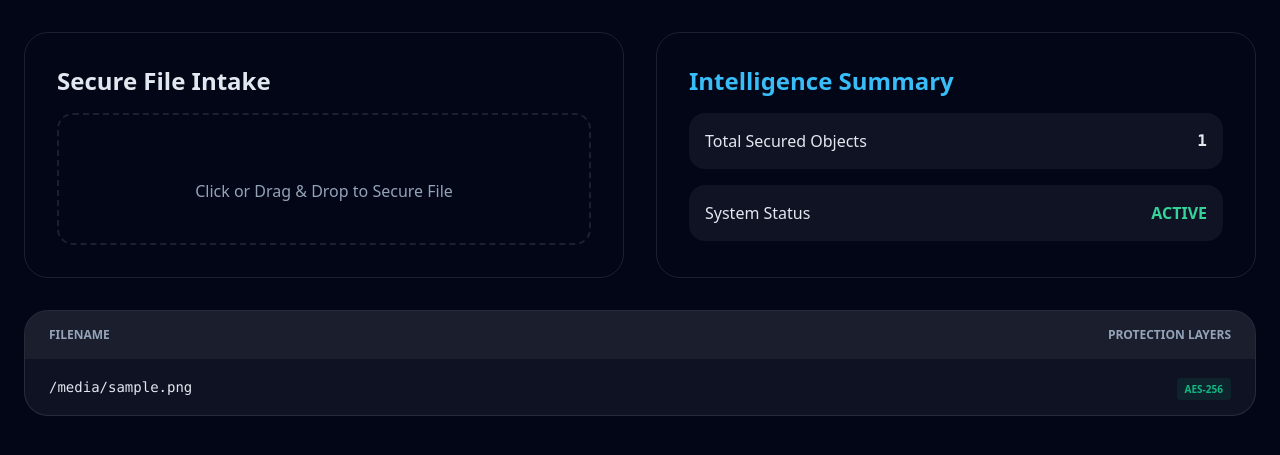
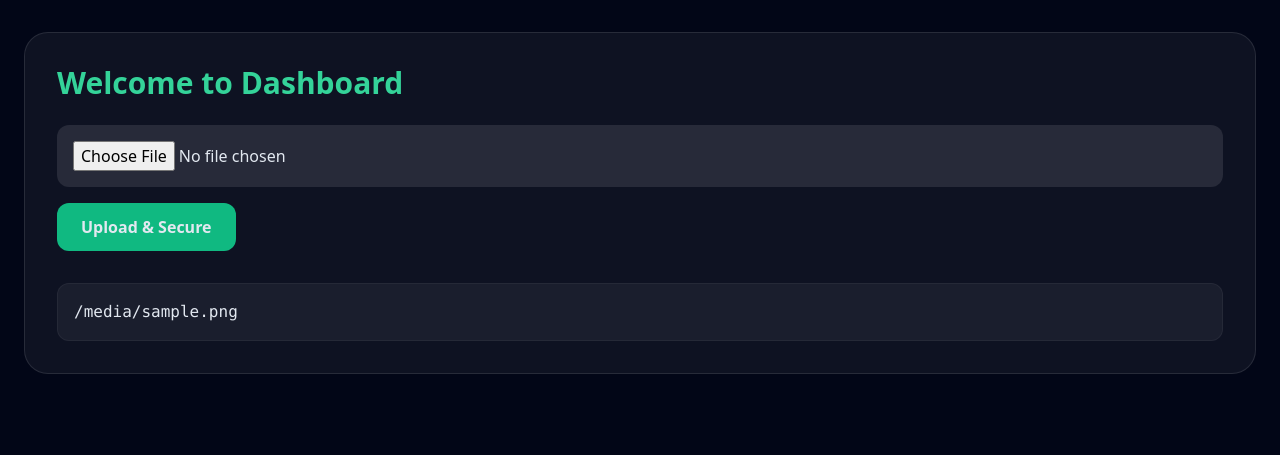
Before and after one commit to ankit18006/Smart-Secure-File-Intelligence-System--SSFI-, a Flask app: template templates/dashboard.html in a window 1280 px wide. Shown: the part 61-516 px from the top of the page. Run offline with Flask 3, Linux system fonts and the light colour scheme; the template is opened without the code that fills it: most values are stand-ins (such as "Sample title", 1, 10 or a date in 2020); some libraries are stand-ins or nearby versions.

Commit message:
Update dashboard.html

```diff
--- a/templates/dashboard.html
+++ b/templates/dashboard.html
@@ -1,53 +1,15 @@
 {% extends "base.html" %}
 {% block content %}
-
-<div class="space-y-8">
-<div class="grid grid-cols-1 md:grid-cols-2 gap-8">
-<div class="glass-card p-8 rounded-3xl border border-white/10">
-<h2 class="text-2xl font-bold mb-4">Secure File Intake</h2>
-<form action="/upload" method="POST" enctype="multipart/form-data" class="space-y-4">
-<div class="border-2 border-dashed border-white/10 rounded-2xl p-10 text-center hover:border-emerald-500/50 transition relative">
-<input type="file" name="file" class="absolute inset-0 w-full h-full opacity-0 cursor-pointer" onchange="this.form.submit()">
-<i class="fas fa-file-shield text-5xl text-emerald-500 mb-4"></i>
-<p class="text-slate-400">Click or Drag & Drop to Secure File</p>
-</div>
-</form>
-</div>
-
-    <div class="glass-card p-8 rounded-3xl border border-white/10">
-        <h2 class="text-2xl font-bold mb-4 text-sky-400">Intelligence Summary</h2>
-        <div class="space-y-4">
-            <div class="flex justify-between p-4 bg-white/5 rounded-2xl">
-                <span>Total Secured Objects</span>
-                <span class="font-mono font-bold">{{ files|length }}</span>
-            </div>
-            <div class="flex justify-between p-4 bg-white/5 rounded-2xl">
-                <span>System Status</span>
-                <span class="text-emerald-400 font-bold">ACTIVE</span>
-            </div>
-        </div>
+<div class="p-8 bg-white/5 rounded-3xl border border-white/10">
+    <h2 class="text-3xl font-bold mb-6 text-emerald-400">Welcome to Dashboard</h2>
+    <form action="/upload" method="POST" enctype="multipart/form-data" class="mb-8">
+        <input type="file" name="file" class="bg-white/10 p-4 rounded-xl mb-4 block w-full">
+        <button type="submit" class="bg-emerald-500 px-6 py-3 rounded-xl font-bold">Upload & Secure</button>
+    </form>
+    <div class="space-y-2">
+        {% for file in files %}
+        <div class="p-4 bg-white/5 rounded-xl border border-white/5 font-mono">{{ file }}</div>
+        {% endfor %}
     </div>
 </div>
-
-<div class="bg-white/5 rounded-3xl border border-white/10 overflow-hidden">
-    <table class="w-full text-left">
-        <thead class="bg-white/5 text-slate-400 text-xs font-bold uppercase">
-            <tr>
-                <th class="px-6 py-4">Filename</th>
-                <th class="px-6 py-4 text-right">Protection Layers</th>
-            </tr>
-        </thead>
-        <tbody class="divide-y divide-white/5">
-            {% for file in files %}
-            <tr class="hover:bg-white/[0.02] transition">
-                <td class="px-6 py-4 font-mono text-sm">{{ file }}</td>
-                <td class="px-6 py-4 text-right">
-                    <span class="bg-emerald-500/10 text-emerald-500 text-[10px] font-black px-2 py-1 rounded">AES-256</span>
-                </td>
-            </tr>
-            {% endfor %}
-        </tbody>
-    </table>
-</div>
-</div>
 {% endblock %}
```
